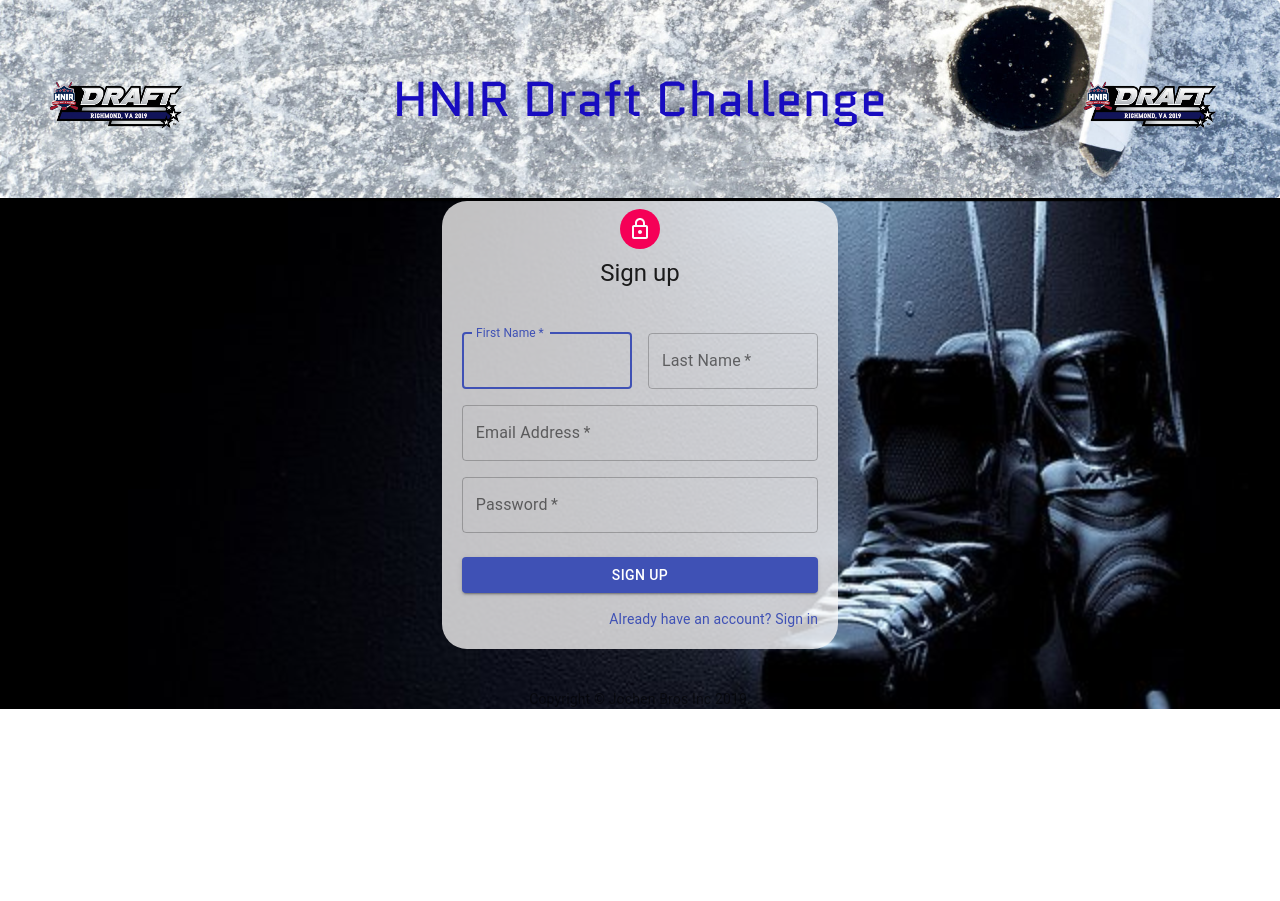
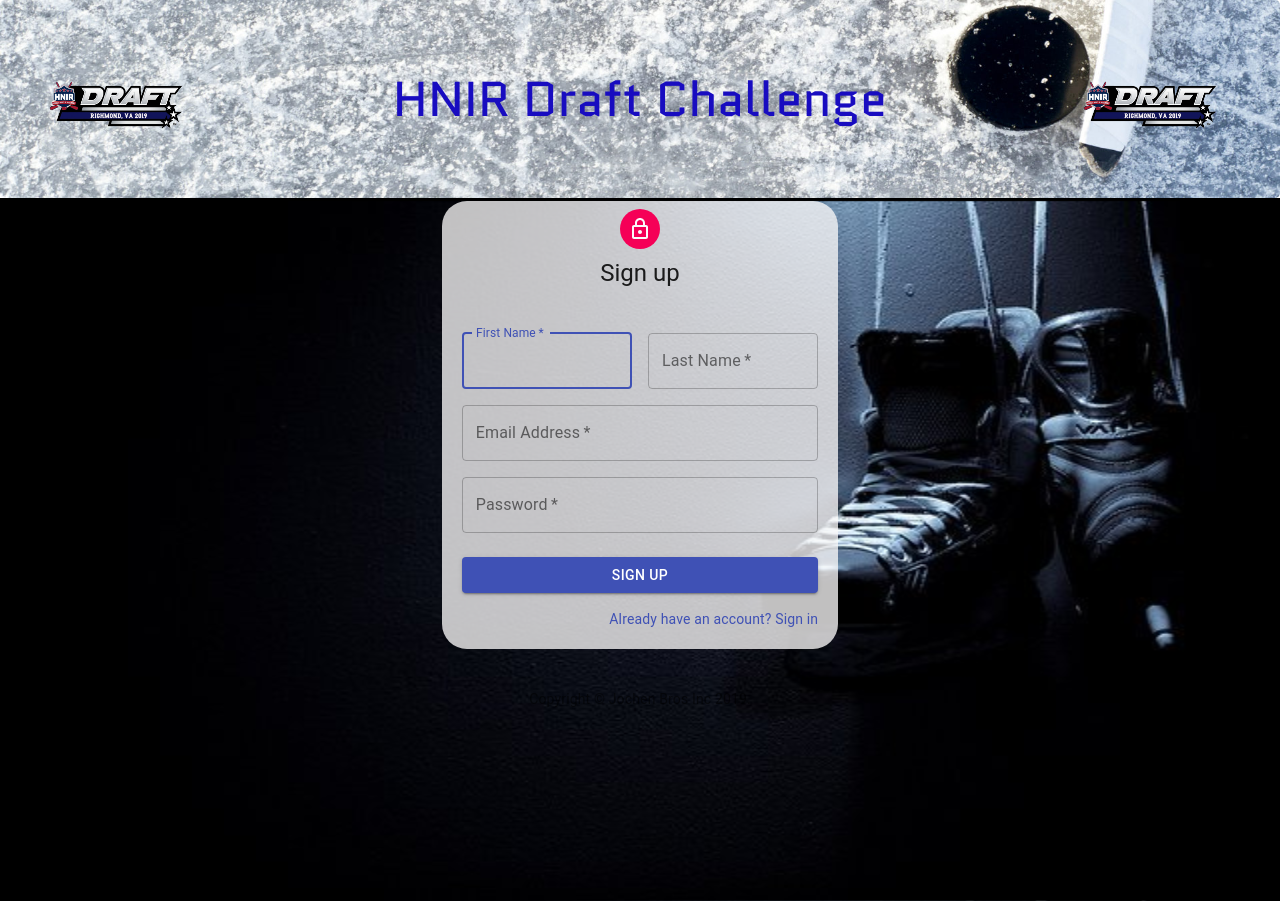
Before and after one commit to Cjochen2/HNIR-Fantasy-Hockey, a React (Create React App) app in the folder hockey/client/: page /registration in a window 1280 px wide. Before the commit the page ends 800 px from the top, so only its background shows below. Built offline with nearby package versions, Linux system fonts and the light colour scheme; a web font is replaced by a local one.

Commit message:
Finsihed styling

```diff
--- a/hockey/client/src/pages/LoginBox/index.js
+++ b/hockey/client/src/pages/LoginBox/index.js
@@ -176,10 +176,7 @@ class SignIn extends Component {
                   id="password"
                   autoComplete="current-password"
                 />
-                <FormControlLabel
-                  control={<Checkbox value="remember" color="primary" />}
-                  label="Remember me"
-                />
+
                 <Button
                   type="submit"
                   fullWidth
--- a/hockey/client/src/pages/LoginBox/style.css
+++ b/hockey/client/src/pages/LoginBox/style.css
@@ -1,7 +1,8 @@
 .logPage{
     background-image: url("../Draft/images/log.jpg");
-    background-size: cover;
+    background-size: 100% 100%;
     border-top: 3px solid;
+    padding-bottom: 15%
 }
 
 .logIn{
--- a/hockey/client/src/pages/RegisterBox/style.css
+++ b/hockey/client/src/pages/RegisterBox/style.css
@@ -1,7 +1,8 @@
 .regPage{
     background-image: url("../Draft/images/log.jpg");
-    background-size: 100%;
+    background-size: 100% 100%;
     border-top: 3px solid;
+    padding-bottom: 15%;
 }
 
 .regBg{
@@ -12,4 +13,5 @@
     margin-top: 0px !important;
     background: rgba(250, 249, 249, 0.774);
     border-radius: 25px;
+
 }
```
